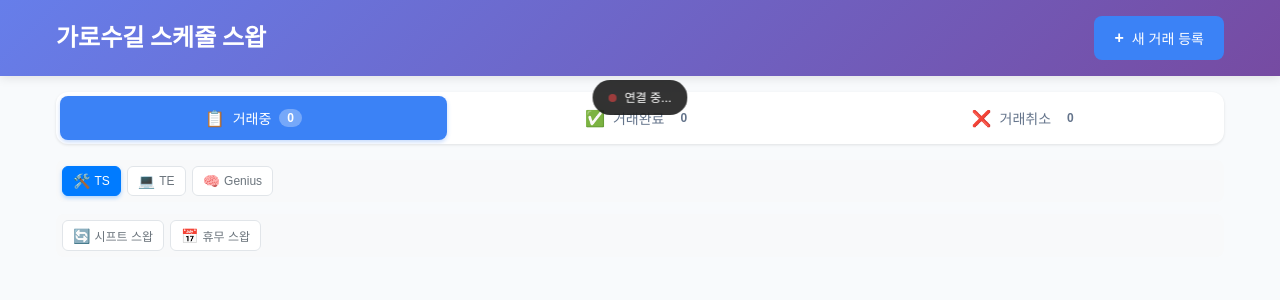
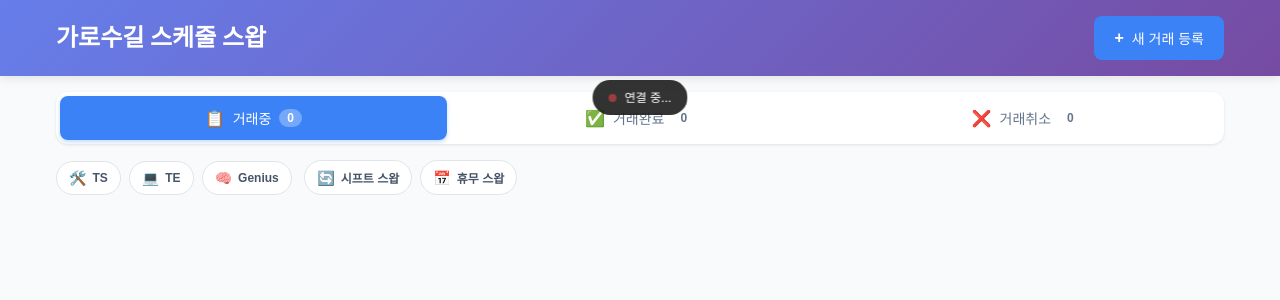
Before and after one commit to ohseyong/ohseyong.github.io, a Jekyll site: the page shift-swap/index.html, which Jekyll copies as it is, in a window 1280 px wide. Shown: the top 300 px of the page. Built offline with Jekyll 4.4.1, drawn with Linux system fonts in a browser that asks for light colours; comment, search, counter and statistics services are not loaded.

Commit message:
fix filter

```diff
--- a/shift-swap/css/styles.css
+++ b/shift-swap/css/styles.css
@@ -29,11 +29,7 @@ body {
     box-shadow: 0 2px 10px rgba(0,0,0,0.1);
 }
 
-.header .container {
-    display: flex;
-    justify-content: space-between;
-    align-items: center;
-}
+.header .container { display: flex; justify-content: space-between; align-items: center; flex-wrap: nowrap; }
 
 .header-title {
     font-size: 1.5rem;
@@ -999,43 +995,16 @@ body {
 }
 
 /* 역할별 필터 */
-.role-filter {
-    display: flex;
-    gap: 6px;
-    margin-bottom: 12px;
-    padding: 6px;
-    background: #f8f9fa;
-    border-radius: 8px;
-    overflow-x: auto;
-}
+.role-filter { display: inline-flex; gap: 8px; margin: 0 8px 12px 0; padding: 0; background: transparent; border-radius: 0; overflow: visible; }
 
-.role-filter-btn {
-    display: flex;
-    align-items: center;
-    gap: 4px;
-    padding: 6px 10px;
-    border: 1px solid #e1e5e9;
-    border-radius: 6px;
-    background: white;
-    color: #6c757d;
-    font-size: 12px;
-    font-weight: 500;
-    cursor: pointer;
-    transition: all 0.2s ease;
-    white-space: nowrap;
-}
+.role-filter-btn { display: inline-flex; align-items: center; gap: 6px; padding: 8px 12px; border: 1px solid #e1e5e9; border-radius: 9999px; background: white; color: #475569; font-size: 12px; font-weight: 600; cursor: pointer; transition: all 0.2s ease; white-space: nowrap; }
 
 .role-filter-btn:hover {
     border-color: #007bff;
     color: #007bff;
 }
 
-.role-filter-btn.active {
-    border-color: #007bff;
-    background: #007bff;
-    color: white;
-    box-shadow: 0 2px 4px rgba(0, 123, 255, 0.3);
-}
+.role-filter-btn.active { border-color: #1d4ed8; background: #1d4ed8; color: white; box-shadow: 0 2px 4px rgba(29, 78, 216, 0.25); }
 
 
 
@@ -1044,43 +1013,16 @@ body {
 }
 
 /* 거래 유형별 필터 */
-.type-filter {
-    display: flex;
-    gap: 6px;
-    margin-bottom: 12px;
-    padding: 6px;
-    background: #f8f9fa;
-    border-radius: 8px;
-    overflow-x: auto;
-}
+.type-filter { display: inline-flex; gap: 8px; margin: 0 0 12px 0; padding: 0; background: transparent; border-radius: 0; overflow: visible; }
 
-.type-filter-btn {
-    display: flex;
-    align-items: center;
-    gap: 4px;
-    padding: 6px 10px;
-    border: 1px solid #e1e5e9;
-    border-radius: 6px;
-    background: white;
-    color: #6c757d;
-    font-size: 12px;
-    font-weight: 500;
-    cursor: pointer;
-    transition: all 0.2s ease;
-    white-space: nowrap;
-}
+.type-filter-btn { display: inline-flex; align-items: center; gap: 6px; padding: 8px 12px; border: 1px solid #e1e5e9; border-radius: 9999px; background: white; color: #475569; font-size: 12px; font-weight: 600; cursor: pointer; transition: all 0.2s ease; white-space: nowrap; }
 
 .type-filter-btn:hover {
     border-color: #007bff;
     color: #007bff;
 }
 
-.type-filter-btn.active {
-    border-color: #007bff;
-    background: #007bff;
-    color: white;
-    box-shadow: 0 2px 4px rgba(0, 123, 255, 0.3);
-}
+.type-filter-btn.active { border-color: #1d4ed8; background: #1d4ed8; color: white; box-shadow: 0 2px 4px rgba(29, 78, 216, 0.25); }
 
 /* 알림 메시지 */
 .notification {
@@ -1115,11 +1057,9 @@ body {
 }
 
 @media (max-width: 480px) {
-    .header .container {
-        flex-direction: column;
-        gap: 12px;
-        text-align: center;
-    }
+    .header .container { flex-direction: row; gap: 8px; }
+    .header-title { font-size: 1.1rem; }
+    #addShiftBtn { padding: 8px 12px; }
 
     .tab-nav { flex-direction: row; gap: 6px; }
     .tab-btn { justify-content: center; }
--- a/shift-swap/index.html
+++ b/shift-swap/index.html
@@ -69,7 +69,7 @@
             <!-- 필터 섹션 -->
             <div class="filter-section">
                 <div class="role-filter">
-                    <button class="role-filter-btn active" data-role="TS">
+                    <button class="role-filter-btn" data-role="TS">
                         <span class="filter-icon">🛠️</span>
                         TS
                     </button>
@@ -84,7 +84,7 @@
                 </div>
 
                 <div class="type-filter">
-                    <button class="type-filter-btn active" data-type="shift">
+                    <button class="type-filter-btn" data-type="shift">
                         <span class="filter-icon">🔄</span>
                         시프트 스왑
                     </button>
--- a/shift-swap/js/firebase-app.js
+++ b/shift-swap/js/firebase-app.js
@@ -5,8 +5,9 @@ class FirebaseShiftSwapApp {
         this.currentTab = 'selling';
         this.selectedShiftId = null;
         this.currentSwapType = 'shift'; // 'shift' 또는 'dayoff'
-        this.currentRoleFilter = 'all'; // 'all', 'TS', 'TE', 'Genius'
-        this.currentTypeFilter = 'all'; // 'all', 'shift', 'dayoff'
+        // 기본은 전체 노출 (아무 필터도 선택 안됨)
+        this.currentRoleFilter = 'all'; // 'all'이면 역할 필터 미적용
+        this.currentTypeFilter = 'all'; // 'all'이면 유형 필터 미적용
 
         this.init();
     }
@@ -21,7 +22,6 @@ class FirebaseShiftSwapApp {
         this.setupRoleFilters();
         // 거래 유형별 모아보기 필터 활성화
         this.setupTypeFilters();
-        this.initializeTypeFilterUI();
         this.setMinDates();
         this.setupNotifications();
 
@@ -239,25 +239,28 @@ class FirebaseShiftSwapApp {
         });
     }
 
-    // 역할별 필터 설정
+        // 역할별 필터 설정 (단일 선택 토글, 재클릭시 해제)
     setupRoleFilters() {
         document.querySelectorAll('.role-filter-btn').forEach(btn => {
             btn.addEventListener('click', (e) => {
-                const role = e.target.closest('.role-filter-btn').dataset.role;
-
-                // 필터 버튼 활성화
+                const self = e.currentTarget;
+                const role = self.dataset.role;
+                const isActive = self.classList.contains('active');
+                // 모두 비활성화
                 document.querySelectorAll('.role-filter-btn').forEach(b => b.classList.remove('active'));
-                e.target.closest('.role-filter-btn').classList.add('active');
-
-                this.currentRoleFilter = role;
+                // 재클릭이면 해제 상태 유지 (전체 표시), 아니면 활성화
+                if (!isActive) {
+                    self.classList.add('active');
+                    this.currentRoleFilter = role;
+                } else {
+                    this.currentRoleFilter = 'all';
+                }
                 this.renderShifts();
-
-                console.log('역할 필터 변경:', role);
             });
         });
     }
 
-    // 거래 유형별 필터 설정
+        // 거래 유형별 필터 설정 (단일 선택 토글, 재클릭시 해제)
     setupTypeFilters() {
         const container = document.querySelector('.type-filter');
         if (!container) return;
@@ -266,24 +269,20 @@ class FirebaseShiftSwapApp {
             if (!btn) return;
             const type = btn.dataset.type; // all | shift | dayoff
 
-            // 활성화 토글
+            const isActive = btn.classList.contains('active');
+            // 모두 비활성화
             container.querySelectorAll('.type-filter-btn').forEach(b => b.classList.remove('active'));
-            btn.classList.add('active');
-
-            this.currentTypeFilter = type;
+            if (!isActive) {
+                btn.classList.add('active');
+                this.currentTypeFilter = type;
+            } else {
+                this.currentTypeFilter = 'all';
+            }
             this.renderShifts();
         });
     }
 
-    // 거래 유형 필터 UI 초기화: '전체'만 활성화
-    initializeTypeFilterUI() {
-        const container = document.querySelector('.type-filter');
-        if (!container) return;
-        container.querySelectorAll('.type-filter-btn').forEach(b => b.classList.remove('active'));
-        const allBtn = container.querySelector('[data-type="all"]');
-        if (allBtn) allBtn.classList.add('active');
-        this.currentTypeFilter = 'all';
-    }
+    // (초기엔 아무 버튼도 활성화하지 않음)
 
     // 거래 유형 전환
     switchSwapType(type) {
```
